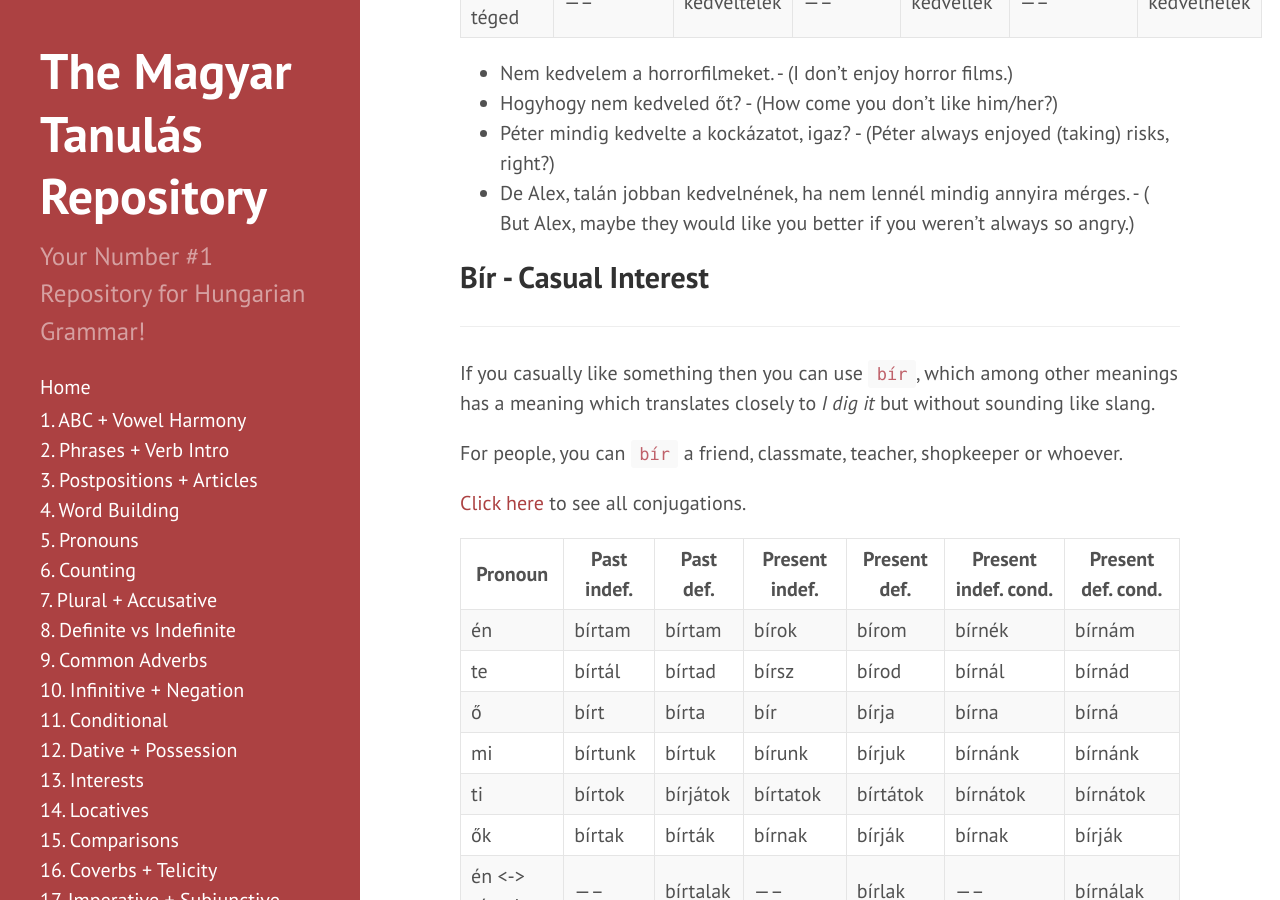
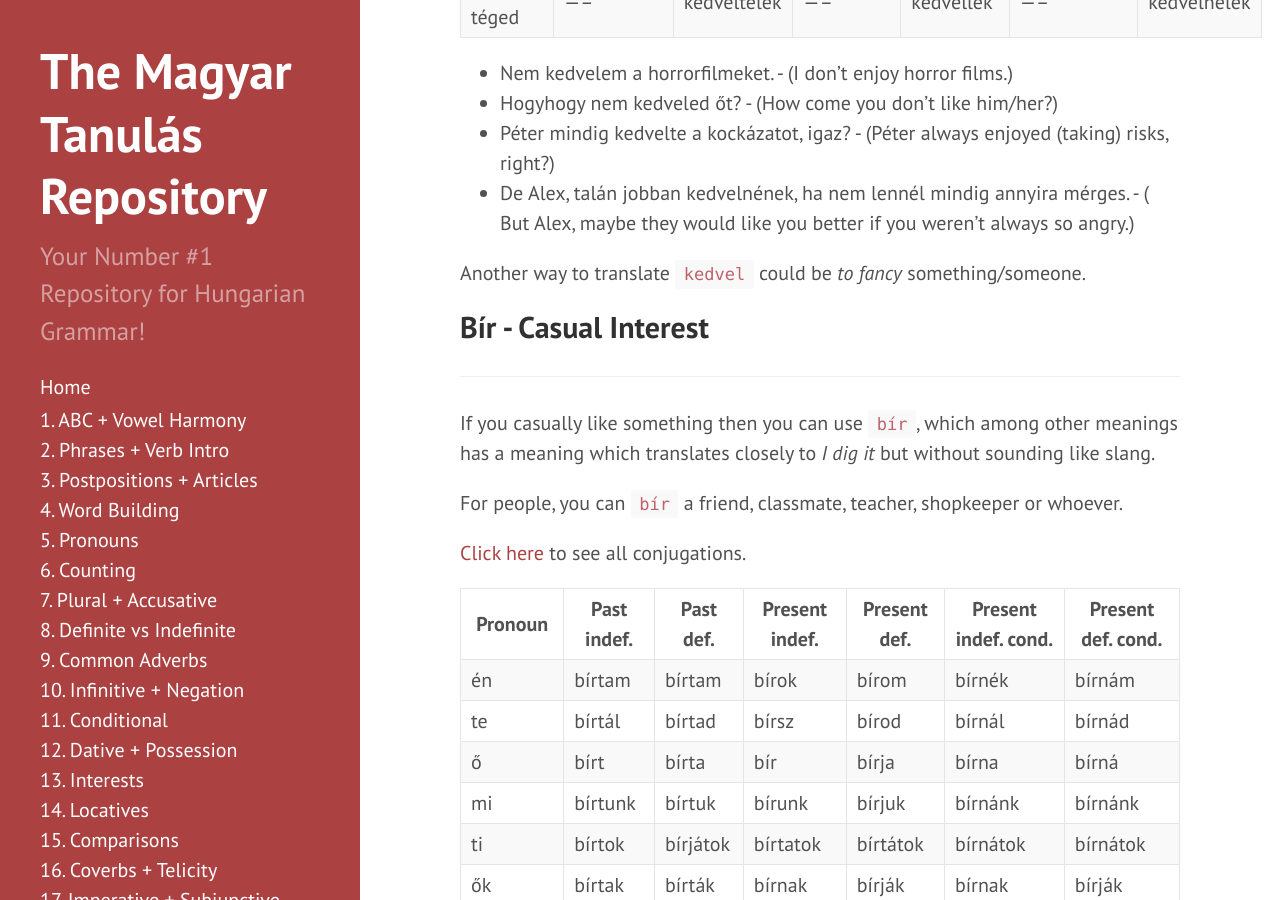
Before and after one commit to Magyartanulas/magyartanulas.github.io, a Jekyll site: the page built from interests.md, in a window 1280 px wide and 900 px high, scrolled down 4654 px. Built offline with Jekyll 4.4.1, drawn with Linux system fonts in a browser that asks for light colours; Markdown is read by kramdown in place of the engine named in the settings.

Commit message:
Update interests.md

```diff
--- a/interests.md
+++ b/interests.md
@@ -124,6 +124,8 @@ Some conjugations have been omitted due to prior explanations, to see all of the
 * Hogyhogy nem kedveled őt? - (How come you don't like him/her?)
 * Péter mindig kedvelte a kockázatot, igaz? - (Péter always enjoyed (taking) risks, right?)
 * De Alex, talán jobban kedvelnének, ha nem lennél mindig annyira mérges. - ( But Alex, maybe they would like you better if you weren't always so angry.)
+
+Another way to translate `kedvel` could be *to fancy* something/someone.
 
 ## Bír - Casual Interest
 ---
```
